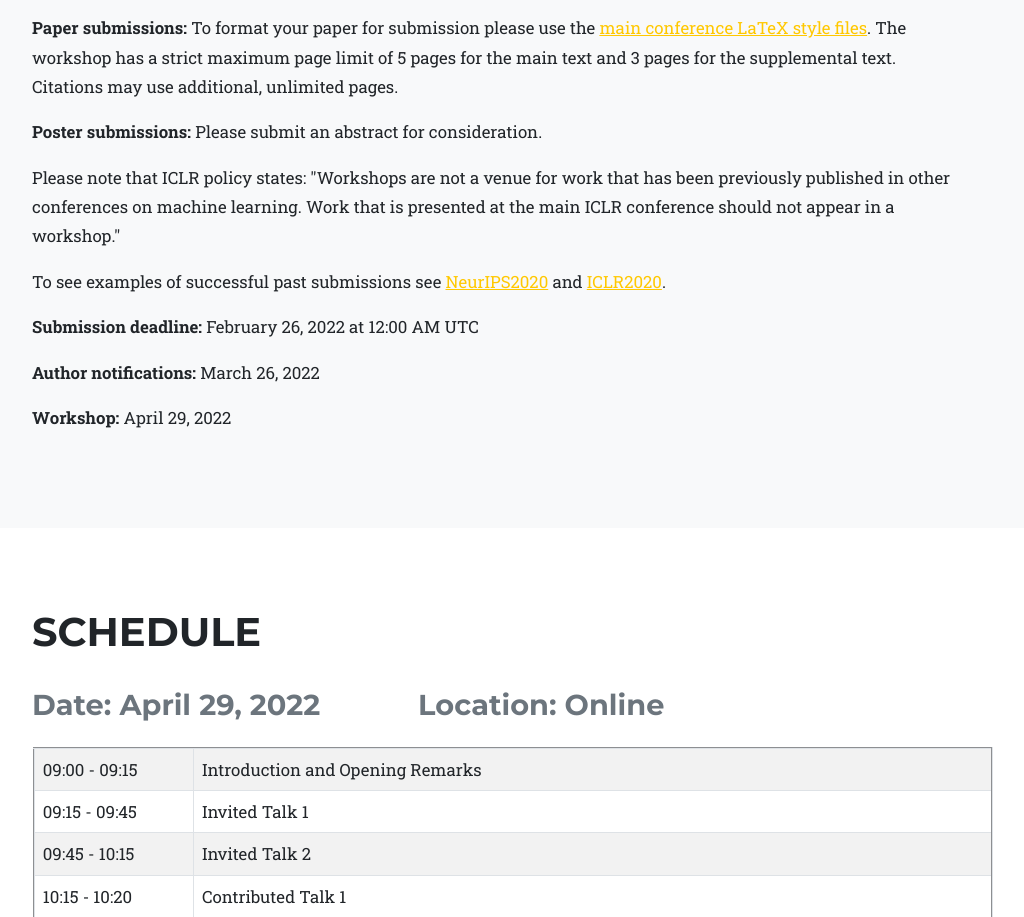
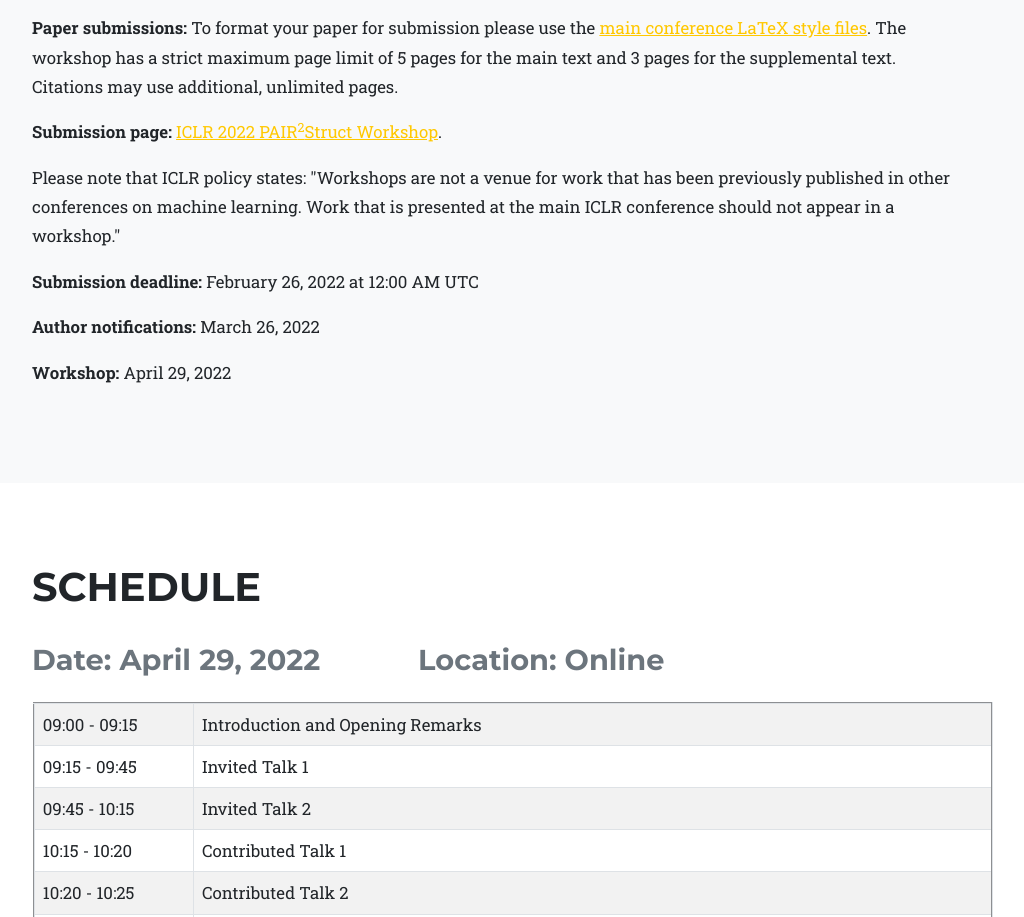
Before and after one commit to pair2struct-workshop/pair2struct-workshop.github.io, a plain HTML site: page index.html in a window 1280 px wide. Shown: the part 1966-2883 px from the top of the page, without its empty margins (140-1164 px from the left). Drawn offline with nearby package versions, Linux system fonts and the light colour scheme.

Commit message:
Update index.html

```diff
--- a/index.html
+++ b/index.html
@@ -106,10 +106,10 @@
                     &bull; Relational/graph learning under robustness constraints (robustness in face of adversarial attacks, distribution shift, environment changes, etc.).
                     </p>
                     <p><strong>Paper submissions:</strong> To format your paper for submission please use the <a href="https://github.com/ICLR/Master-Template/raw/master/archive/iclr2022.zip">main conference LaTeX style files</a>. The workshop has a strict maximum page limit of 5 pages for the main text and 3 pages for the supplemental text. Citations may use additional, unlimited pages.</p>
-                    <p><strong>Poster submissions:</strong> Please submit an abstract for consideration.</p>
+                    <p><strong>Submission page:</strong> <a href="https://openreview.net/group?id=ICLR.cc/2022/Workshop/PAIR2Struct">ICLR 2022 PAIR<sup>2</sup>Struct Workshop</a>. </p>
                     <p>Please note that ICLR policy states:
                         "Workshops are not a venue for work that has been previously published in other conferences on machine learning. Work that is presented at the main ICLR conference should not appear in a workshop."</p>
-                    <p>To see examples of successful past submissions see <a href="https://ai4earthscience.github.io/neurips-2020-workshop/">NeurIPS2020</a> and <a href="https://ai4earthscience.github.io/iclr-2020-workshop/">ICLR2020</a>.</p>
+
                     <p><strong>Submission deadline:</strong> February 26, 2022 at 12:00 AM UTC</p>
                     <p><strong>Author notifications:</strong> March 26, 2022</p>
                     <p><strong>Workshop:</strong> April 29, 2022</p>
```
